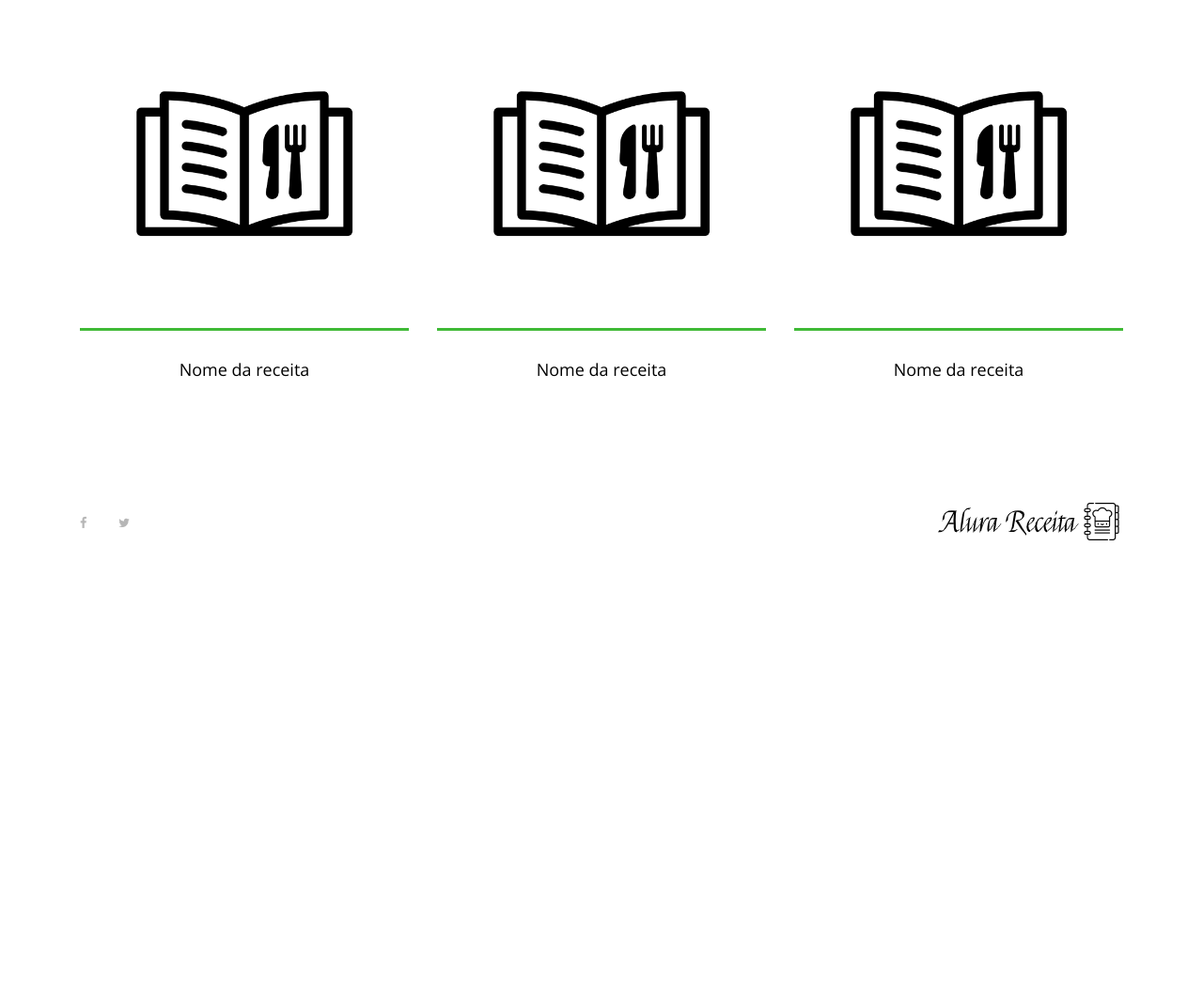
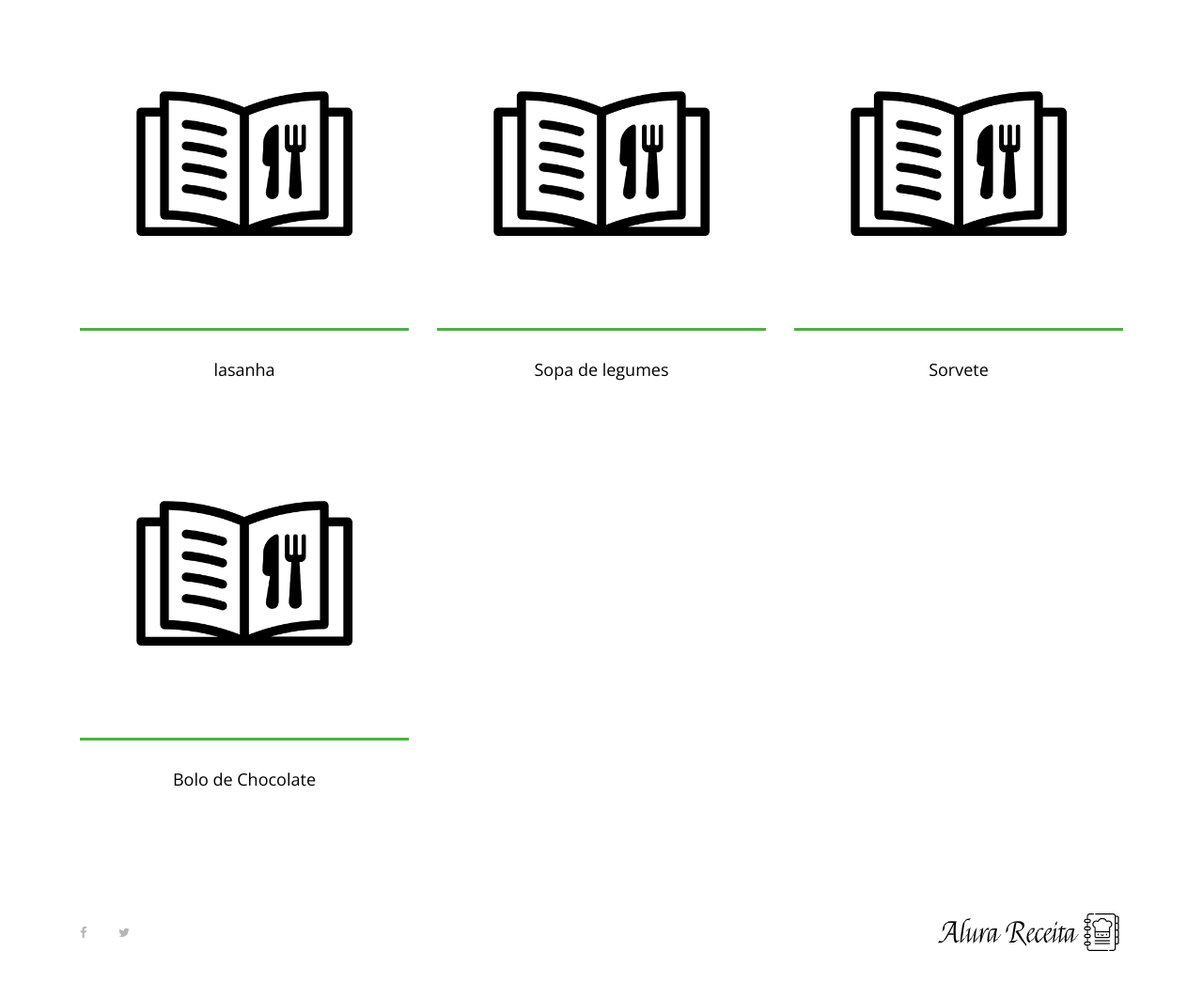
Before and after one commit to willsantos86/Django_receita, a Django app: page / in a window 1280 px wide. Shown: the part 196-1258 px from the top of the page at 94% size. Before the commit the page ends 771 px from the top, so only its background shows below. Run offline with Django 4.2, Linux system fonts and the light colour scheme; some libraries are stand-ins or nearby versions.

Commit message:
Adicionando nome de receitas dinanmicas

```diff
--- a/receita/templates/index.html
+++ b/receita/templates/index.html
@@ -27,48 +27,27 @@
     {% include 'partials/menu.html' %}
 
     <!-- ##### Best Receipe Area Start ##### -->
+    <!-- ##### Best Receipe Area Start ##### -->
+<!-- ##### Best Receipe Area Start ##### -->
 <section class="best-receipe-area">
     <div class="container">
         <div class="row">
+            {% for chave, nome_da_receita in nome_das_receitas.items %}
             <!-- Single Best Receipe Area -->
-                <div class="col-12 col-sm-6 col-lg-4">
+            <div class="col-12 col-sm-16 col-lg-4">
                 <div class="single-best-receipe-area mb-30">
-                        <img src="{% static 'img/bg-img/foto_receita.png' %}" alt="">
+                    <img src="{% static 'img/bg-img/foto_receita.png' %}"></img>
                     <div class="receipe-content">
                         <a href="receita.html">
-                                <h5>Nome da receita</h5>
+                            <h5>{{ nome_da_receita }}</h5>
                         </a>
                     </div>
                 </div>
             </div>
-
-                <!-- Single Best Receipe Area -->
-                <div class="col-12 col-sm-6 col-lg-4">
-                    <div class="single-best-receipe-area mb-30">
-                        <img src="{% static 'img/bg-img/foto_receita.png' %}" alt="">
-                        <div class="receipe-content">
-                            <a href="receita.html">
-                                <h5>Nome da receita</h5>
-                            </a>
-                        </div>
-                    </div>
-                </div>
-
-                <!-- Single Best Receipe Area -->
-                <div class="col-12 col-sm-6 col-lg-4">
-                    <div class="single-best-receipe-area mb-30">
-                        <img src="{% static 'img/bg-img/foto_receita.png' %}" alt="">
-                        <div class="receipe-content">
-                            <a href="receita.html">
-                                <h5>Nome da receita</h5>
-                            </a>
-                        </div>
-                    </div>
-                </div>
+            {% endfor %}
         </div>
     </div>
 </section>
-    <!-- ##### Best Receipe Area End ##### -->
 
     {% include 'partials/footer.html' %}
 {% endblock %}
--- a/receita/views.py
+++ b/receita/views.py
@@ -1,8 +1,18 @@
 from django.shortcuts import render
 
+def index(request):
+    receitas = {
+        1: 'lasanha',
+        2: 'Sopa de legumes',
+        3: 'Sorvete',
+        4: 'Bolo de Chocolate'
+    }
 
-def index(request):
-    return render(request,'index.html')
+    dados = {
+        'nome_das_receitas': receitas
+    }
+
+    return render(request,'index.html',dados)
 
 
 def receita(request):
```
Lines whose indentation alone changed are shown as unchanged.
